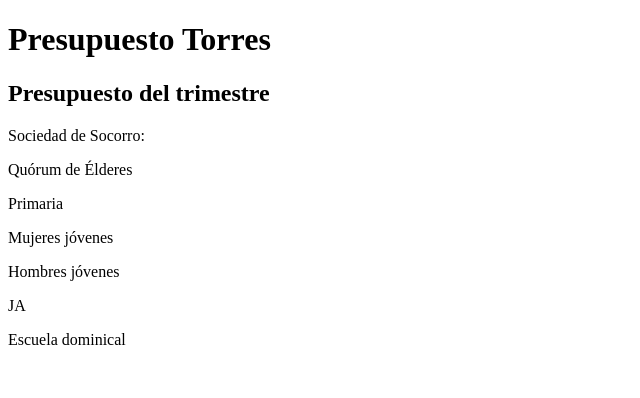
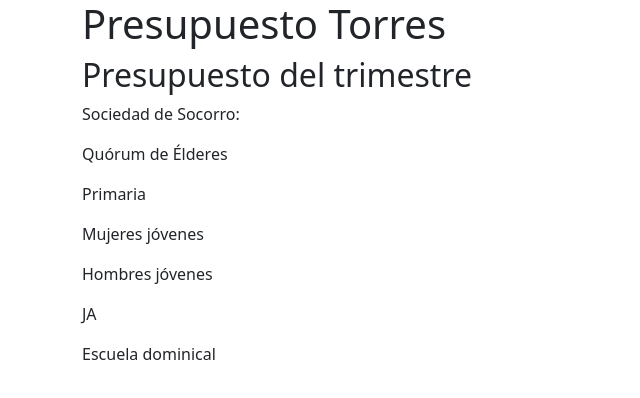
Before and after one commit to HiramRamirezR/presupuesto, a plain HTML site: page index.html in a window 1280 px wide. Shown: the whole page, without its empty margins (0-640 px from the left). Drawn offline with nearby package versions, Linux system fonts and the light colour scheme.

Commit message:
bootstrap added

```diff
--- a/index.html
+++ b/index.html
@@ -4,6 +4,7 @@
   <meta charset="UTF-8">
   <meta http-equiv="X-UA-Compatible" content="IE=edge">
   <meta name="viewport" content="width=device-width, initial-scale=1.0">
+  <link href="https://cdn.jsdelivr.net/npm/bootstrap@5.3.0-alpha1/dist/css/bootstrap.min.css" rel="stylesheet" integrity="sha384-GLhlTQ8iRABdZLl6O3oVMWSktQOp6b7In1Zl3/Jr59b6EGGoI1aFkw7cmDA6j6gD" crossorigin="anonymous">
   <title>Presupuesto Torres</title>
 </head>
 <body>
```
